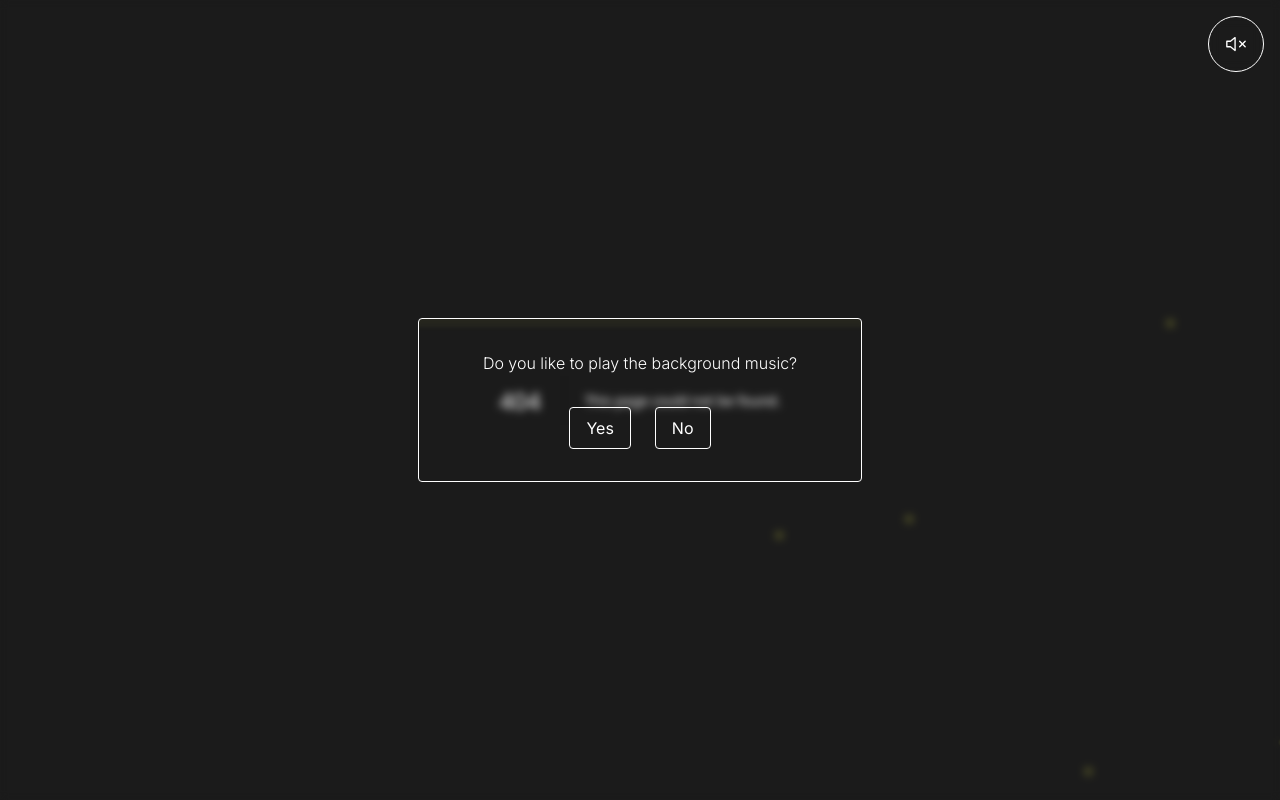
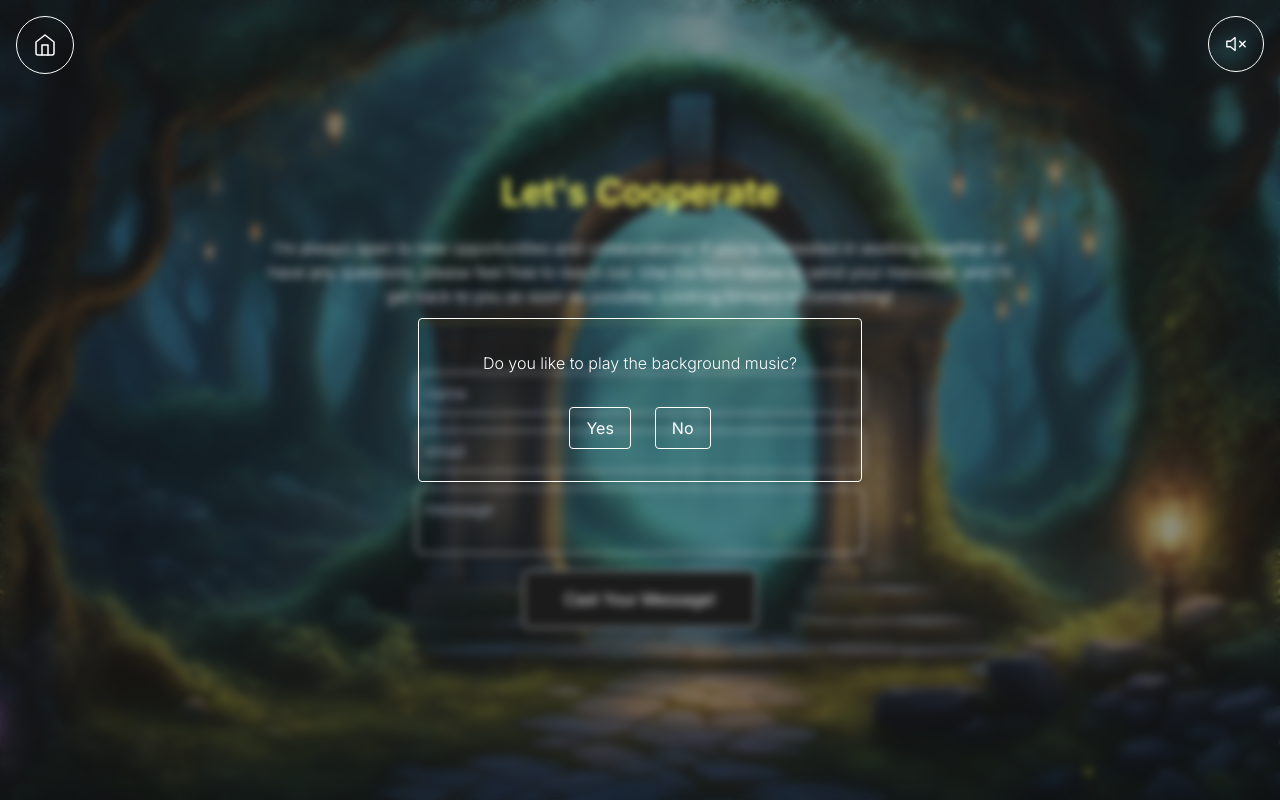
Before and after one commit to Koderkup/portfolio, a Next.js app: page /contact in a window 1280 px wide. Before the commit this address had no page. Built offline with nearby package versions, Linux system fonts and the light colour scheme.

Commit message:
add post form

```diff
--- a/src/app/(sub pages)/about/page.js
+++ b/src/app/(sub pages)/about/page.js
@@ -1,12 +1,6 @@
 import Image from "next/image";
 import bg from "../../../../public/background/about-background.png";
-import RenderModel from "@/components/RenderModel";
-// import HatModel from "@/components/models/HatModel";
 import AboutDetails from "@/components/about";
-import dynamic from "next/dynamic";
-const HatModel = dynamic(() => import("@/components/models/HatModel"), {
-  ssr: false,
-});
 
 export const metadata = {
   title: "About",
@@ -23,12 +17,6 @@ export default function Home() {
         className="-z-50 fixed top-0 left-0 w-full h-full object-cover object-center opacity-50"
       />
 
-      {/* <div className="w-full h-3/5 xs:h-3/4 sm:h-screen absolute top-1/2 -translate-y-1/2 left-0 z-10">
-        <RenderModel>
-          <HatModel />
-        </RenderModel>
-      </div> */}
-
       <div className="relative w-full md:h-screen mt-112 sm:mt-0 flex flex-col items-center justify-center">
         <div className="absolute flex flex-col items-center text-center top-1/2 sm:top-[60%] left-1/2 -translate-y-1/2 -translate-x-1/2">
           <h1 className="font-bold  text-6xl xs:text-7xl sm:text-8xl  lg:text-9xl text-accent">
--- /dev/null
+++ b/src/app/(sub pages)/contact/page.js
@@ -0,0 +1,37 @@
+import Image from "next/image";
+import bg from "../../../../public/background/contact-background.png";
+import Form from "@/components/contact/Form";
+
+export const metadata = {
+  title: "Contact",
+};
+
+export default function Contact() {
+  return (
+    <>
+      <Image
+        src={bg}
+        alt="Next.js Portfolio website's contact page background image"
+        priority
+        sizes="100vw"
+        className="-z-50 fixed top-0 left-0 w-full h-full object-cover object-center opacity-50"
+      />
+
+      <article className="relative w-full flex flex-col items-center justify-center py-8 sm:py-0 space-y-8">
+        <div className="flex flex-col items-center justify-center space-y-6 w-full sm:w-3/4">
+          <h1 className="text-accent font-semibold text-center text-4xl capitalize">
+            Let's cooperate
+          </h1>
+          <p className="text-center font-light text-sm xs:text-base">
+            I’m always open to new opportunities and
+            collaborations! If you’re interested in working together or have any
+            questions, please feel free to reach out. Use the form below to send
+            your message, and I’ll get back to you as soon as possible. Looking
+            forward to connecting!
+          </p>
+        </div>
+        <Form />
+      </article>
+    </>
+  );
+}
--- a/src/components/about/index.jsx
+++ b/src/components/about/index.jsx
@@ -65,7 +65,7 @@ const AboutDetails = () => {
         <ItemLayout className={"col-span-full"}>
           <img
             className="w-full h-auto"
-            src={`https://skillicons.dev/icons?i=appwrite,aws,babel,bootstrap,cloudflare,css,d3,docker,figma,firebase,gatsby,git,github,graphql,html,ipfs,js,jquery,kubernetes,linux,mongodb,mysql,netlify,nextjs,nodejs,npm,postgres,react,redux,replit,sass,supabase,tailwind,threejs,vercel,vite,vscode,yarn`}
+            src={`https://skillicons.dev/icons?i=appwrite,aws,babel,bootstrap,cloudflare,css,d3,docker,figma,firebase,gatsby,git,github,graphql,html,ipfs,js,jquery,kubernetes,linux,mongodb,mysql,netlify,nextjs,nodejs,npm,postgres,react,redux,replit,sass,supabase,tailwind,threejs,vercel,vite,vscode,yarn,nestjs`}
             alt="CodeBucks"
             loading="lazy"
           />
@@ -83,7 +83,7 @@ const AboutDetails = () => {
         <ItemLayout className={"col-span-full md:col-span-6 !p-0"}>
           <img
             className="w-full h-auto"
-            src={`${process.env.NEXT_PUBLIC_GITHUB_STATS_URL}/api/pin?username=Koderkup&repo=portfolio&theme=transparent&hide_border=true&title_color=FEFE5B&text_color=FFFFFF&icon_color=FEFE5B&text_bold=false&description_lines_count=2`}
+            src={`${process.env.NEXT_PUBLIC_GITHUB_STATS_URL}/api/pin?username=Koderkup&repo=portfolio&theme=transparent&hide_border=true&title_color=FEFE5B&text_color=FFFFFF&icon_color=FEFE5B&text_bold=false&description_lines_count=2&description=This is a portfolio website created using Next.js, showcasing my projects, skills, and experiences. The site features a modern and responsive design, allowing visitors to easily navigate through my work. Each project includes detailed descriptions, technologies used, and links to live demos or source code.`}
             alt="Koderkup"
             loading="lazy"
           />
--- /dev/null
+++ b/src/components/contact/Form.jsx
@@ -0,0 +1,158 @@
+"use client";
+import React from "react";
+import { useForm } from "react-hook-form";
+import emailjs from "@emailjs/browser";
+import { Toaster, toast } from "sonner";
+import { motion } from "framer-motion";
+
+const container = {
+  hidden: { opacity: 0 },
+  show: {
+    opacity: 1,
+    transition: {
+      staggerChildren: 0.3,
+      delayChildren: 0.2,
+    },
+  },
+};
+
+const item = {
+  hidden: { scale: 0 },
+  show: { scale: 1 },
+};
+
+export default function Form() {
+  const {
+    register,
+    handleSubmit,
+    formState: { errors },
+  } = useForm();
+
+  const sendEmail = (params) => {
+    const toastId = toast.loading("Sending your message, please wait...");
+
+    // toast.info(
+    //   "If you want to connect you can reach out to me via petr.ku@outlook.com.",
+    //   {
+    //     id: toastId,
+    //   }
+    // );
+
+
+    emailjs
+      .send(
+        process.env.NEXT_PUBLIC_SERVICE_ID,
+        process.env.NEXT_PUBLIC_TEMPLATE_ID,
+        params,
+        {
+          publicKey: process.env.NEXT_PUBLIC_PUBLIC_KEY,
+          limitRate: {
+            throttle: 5000,
+          },
+        }
+      )
+      .then(
+        () => {
+          toast.success(
+            "I have received your message, I will get back to you soon!",
+            {
+              id: toastId,
+            }
+          );
+        },
+        (error) => {
+          console.log("FAILED...", error.text);
+          toast.error(
+            "There was an error sending your message, please try again later!",
+            {
+              id: toastId,
+            }
+          );
+        }
+      );
+  };
+
+  const onSubmit = (data) => {
+    const templateParams = {
+      to_name: "Koderkup",
+      from_name: data.name,
+      reply_to: data.email,
+      message: data.message,
+    };
+    sendEmail(templateParams);
+  };
+
+  return (
+    <>
+      <Toaster richColors={true} />
+      <motion.form
+        variants={container}
+        initial="hidden"
+        animate="show"
+        onSubmit={handleSubmit(onSubmit)}
+        className="max-w-md w-full flex flex-col items-center justify-center space-y-4"
+      >
+        <motion.input
+          variants={item}
+          type="text"
+          placeholder="name"
+          {...register("name", {
+            required: "This field is required!",
+            minLength: {
+              value: 3,
+              message: "Name should be atleast 3 characters long.",
+            },
+          })}
+          className="w-full p-2 rounded-md shadow-lg text-foreground focus:outline-none focus:ring-2 focus:ring-accent/50 custom-bg"
+        />
+        {errors.name && (
+          <span className="inline-block self-start text-accent">
+            {errors.name.message}
+          </span>
+        )}
+        <motion.input
+          variants={item}
+          type="email"
+          placeholder="email"
+          {...register("email", { required: "This field is required!" })}
+          className="w-full p-2 rounded-md shadow-lg text-foreground focus:outline-none focus:ring-2 focus:ring-accent/50 custom-bg"
+        />
+        {errors.email && (
+          <span className="inline-block self-start text-accent">
+            {errors.email.message}
+          </span>
+        )}
+        <motion.textarea
+          variants={item}
+          placeholder="message"
+          {...register("message", {
+            required: "This field is required!",
+            maxLength: {
+              value: 500,
+              message: "Message should be less than 500 characters",
+            },
+            minLength: {
+              value: 50,
+              message: "Message should be more than 50 characters",
+            },
+          })}
+          className="w-full p-2 rounded-md shadow-lg text-foreground focus:outline-none focus:ring-2 focus:ring-accent/50 custom-bg"
+        />
+        {errors.message && (
+          <span className="inline-block self-start text-accent">
+            {errors.message.message}
+          </span>
+        )}
+
+        <motion.input
+          variants={item}
+          value="Cast your message!"
+          className="px-10 py-4 rounded-md shadow-lg bg-background border border-accent/30 border-solid
+      hover:shadow-glass-sm backdrop-blur-sm text-foreground focus:outline-none focus:ring-2 focus:ring-accent/50 cursor-pointer capitalize
+      "
+          type="submit"
+        />
+      </motion.form>
+    </>
+  );
+}
--- a/src/components/models/HatModel.jsx
+++ /dev/null
@@ -1,40 +0,0 @@
-/*
-Auto-generated by: https://github.com/pmndrs/gltfjsx
-*/
-"use client";
-import React, { useRef } from "react";
-import { useGLTF } from "@react-three/drei";
-import { useFrame } from "@react-three/fiber";
-
-const HatModel = React.memo(function HatModel(props) {
-  // Use React.memo for performance optimization
-  const { nodes, materials } = useGLTF("/models/hat-transformed.glb");
-
-  const modelRef = useRef();
-
-  useFrame(() => {
-    modelRef.current.rotation.y += 0.007;
-  });
-  return (
-    <group
-      {...props}
-      dispose={null}
-      ref={modelRef}
-      scale={[1.8, 1.8, 1.8]}
-      rotation={[0.4, -1, 0]}
-      position={[0, 0, 0]}
-    >
-      <mesh
-        castShadow
-        receiveShadow
-        geometry={nodes.Object_2.geometry}
-        material={materials.initialShadingGroup}
-        position={[0, -3.867, 0]}
-        rotation={[-Math.PI / 2, 0, 0]}
-      />
-    </group>
-  );
-});
-
-export default HatModel;
-useGLTF.preload("/models/hat-transformed.glb");
```
Also changed, not shown: 2 other files (tests, documents, lock files or other folders).
